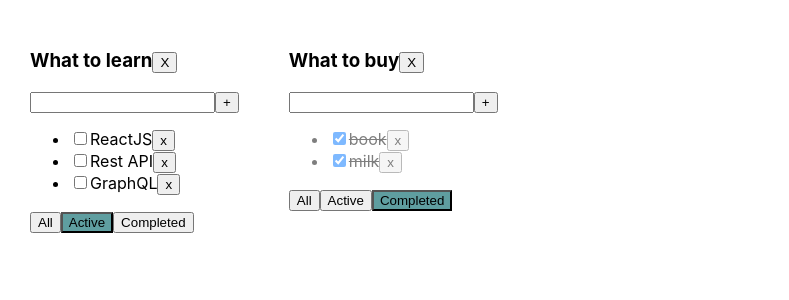
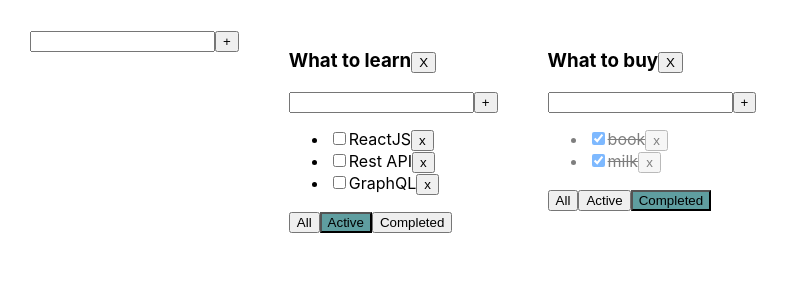
Before and after one commit to ksasrg/todolist, a React (Create React App) app: page / in a window 1280 px wide. Shown: the top 300 px of the page, without its empty margins (0-789 px from the left). Built offline with nearby package versions, Linux system fonts and the light colour scheme.

Commit message:
lesson 06

```diff
--- /dev/null
+++ b/src/AddItemForm.tsx
@@ -0,0 +1,45 @@
+
+import React, { ChangeEvent, KeyboardEvent, useState } from 'react'
+
+type AddItemFormPropsType = {
+    addItem: (title: string) => void
+}
+
+export function AddItemForm(props: AddItemFormPropsType) {
+
+    const [title, setTitle] = useState("")
+    const [error, setError] = useState<string>('')
+
+    const onChangeHandler = (e: ChangeEvent<HTMLInputElement>) => {
+        setTitle(e.currentTarget.value)
+        error && setError('')
+    }
+
+    const onKeyPressHandler = (e: KeyboardEvent<HTMLInputElement>) => {
+        if (e.charCode === 13) {
+            addTask();
+        }
+    }
+
+    const addTask = () => {
+        if (title.trim() === '') {
+            setError('Error')
+            setTitle("");
+            return
+        }
+        props.addItem(title.trim());
+        setTitle("");
+        setError('')
+    }
+
+    return (
+        <div>
+            <input value={title}
+                onChange={onChangeHandler}
+                onKeyPress={onKeyPressHandler}
+            />
+            <button onClick={addTask}>+</button>
+            {error && <div>{error}</div>}
+        </div>
+    )
+}
--- /dev/null
+++ b/src/AditableSpan.tsx
@@ -0,0 +1,35 @@
+import { ChangeEvent, useState } from "react"
+
+
+type aditableSpanPropsType = {
+    title: string
+    onChange: (value: string) => void
+}
+
+export function AditableSpan(props: aditableSpanPropsType) {
+    const [editMode, setEditMode] = useState<boolean>(false)
+    const [title, setTitle] = useState<string>('')
+
+    const activateEditMode = () => {
+        setEditMode(true)
+        setTitle(props.title)
+    }
+
+    const viewMode = () => {
+        setEditMode(false)
+        props.onChange(title)
+    }
+
+    const onchangeHandler = (e: ChangeEvent<HTMLInputElement>) => {
+        setTitle(e.currentTarget.value)
+    }
+
+
+    return (
+        editMode
+            ? <input value={title} onChange={onchangeHandler} onBlur={viewMode} autoFocus />
+            : <span onDoubleClick={activateEditMode}>{props.title}</span>
+    )
+}
+
+// 39:35
--- a/src/App.tsx
+++ b/src/App.tsx
@@ -2,6 +2,7 @@ import React, { useState } from 'react';
 import './App.css';
 import { Todolist } from './Todolist';
 import { v1 } from 'uuid';
+import { AddItemForm } from './AddItemForm';
 
 export type FilterValuesType = "all" | "active" | "completed";
 
@@ -11,7 +12,7 @@ type TodoListType = {
     filter: FilterValuesType
 }
 
-type TaskType = {
+export type TaskType = {
     id: string
     title: string
     isDone: boolean
@@ -85,10 +86,38 @@ function App() {
         setAllTasks({ ...allTasks })
     }
 
+    function addTodoList(title: string) {
+        const todoListId = v1()
+        setTodoLIsts([{ id: todoListId, title: title, filter: 'all' }, ...todoLists,])
+        setAllTasks({ ...allTasks, [todoListId]: [] })
+    }
 
+    const changeListTitle = (todoListId: string, title: string) => {
+        setTodoLIsts(todoLists.map(
+            tl => tl.id === todoListId ? { ...tl, title: title } : tl
+        ))
+    }
+
+    const changeTaskTitle = (todoListId: string, taskId: string, title: string) => {
+        setAllTasks({
+            ...allTasks,
+            [todoListId]: allTasks[todoListId].map(
+                t => t.id === taskId ? { ...t, title: title } : t)
+        })
+    }
+
+    // { id: todoListId1, title: 'What to learn', filter: 'active' },
+
+    // [todoListId2]: [
+    //     { id: v1(), title: "book", isDone: true },
+    //     { id: v1(), title: "milk", isDone: true },
+
+    // ],
 
     return (
         <div className="App">
+            <AddItemForm addItem={addTodoList} />
+
             {
                 todoLists.map((tl) => {
 
@@ -113,6 +142,8 @@ function App() {
                             changeStatus={changeStatus}
                             filter={tl.filter}
                             removeList={removeList}
+                            changeTaskTitle={changeTaskTitle}
+                            changeListTitle={changeListTitle}
                         />
                     )
                 })
--- a/src/Todolist.tsx
+++ b/src/Todolist.tsx
@@ -1,11 +1,9 @@
 import React, { ChangeEvent, KeyboardEvent, useState } from 'react';
-import { FilterValuesType } from './App';
+import { AddItemForm } from './AddItemForm';
+import { AditableSpan } from './AditableSpan';
+import { FilterValuesType, TaskType } from './App';
 
-type TaskType = {
-    id: string
-    title: string
-    isDone: boolean
-}
+
 
 type PropsType = {
     id: string
@@ -15,36 +13,13 @@ type PropsType = {
     changeFilter: (value: FilterValuesType, todoListId: string) => void
     addTask: (title: string, todoListId: string) => void
     changeStatus: (taskId: string, checked: boolean, todoListId: string) => void
+    changeTaskTitle: (todoListId: string, taskId: string, title: string) => void
+    changeListTitle: (todoListId: string, title: string) => void
     filter: FilterValuesType
     removeList: (todoListId: string) => void
 }
 
 export function Todolist(props: PropsType) {
-
-    const [title, setTitle] = useState("")
-    const [error, setError] = useState<string>('')
-
-    const addTask = () => {
-        if (title.trim() === '') {
-            setError('Error')
-            setTitle("");
-            return
-        }
-        props.addTask(title.trim(), props.id);
-        setTitle("");
-        setError('')
-    }
-
-    const onChangeHandler = (e: ChangeEvent<HTMLInputElement>) => {
-        setTitle(e.currentTarget.value)
-        error && setError('')
-    }
-
-    const onKeyPressHandler = (e: KeyboardEvent<HTMLInputElement>) => {
-        if (e.charCode === 13) {
-            addTask();
-        }
-    }
 
     const onAllClickHandler = () => props.changeFilter("all", props.id);
     const onActiveClickHandler = () => props.changeFilter("active", props.id);
@@ -54,20 +29,22 @@ export function Todolist(props: PropsType) {
         props.removeList(props.id)
     }
 
+    const changeListTitle = (title: string) => {
+        props.changeListTitle(props.id, title)
+    }
+
+    const addTask = (title: string) => {
+        props.addTask(title, props.id)
+    }
+
     return <div>
         <h3>
-            {props.title}
+
+            <AditableSpan title={props.title} onChange={changeListTitle} />
             <button onClick={removeList}>X</button>
         </h3>
 
-        <div>
-            <input value={title}
-                onChange={onChangeHandler}
-                onKeyPress={onKeyPressHandler}
-            />
-            <button onClick={addTask}>+</button>
-            {error && <div>{error}</div>}
-        </div>
+        <AddItemForm addItem={addTask} />
         <ul>
             {
                 props.tasks.map(t => {
@@ -76,6 +53,10 @@ export function Todolist(props: PropsType) {
                     const changeStatusHandler =
                         (e: ChangeEvent<HTMLInputElement>) =>
                             props.changeStatus(t.id, e.currentTarget.checked, props.id)
+
+                    const onChangeTitle = (title: string) => {
+                        props.changeTaskTitle(props.id, t.id, title)
+                    }
 
                     return <li
                         key={t.id}
@@ -86,7 +67,10 @@ export function Todolist(props: PropsType) {
                             checked={t.isDone}
                             onChange={changeStatusHandler}
                         />
-                        <span>{t.title}</span>
+                        <AditableSpan
+                            title={t.title}
+                            onChange={onChangeTitle}
+                        />
                         <button onClick={onClickHandler}>x</button>
                     </li>
                 })
```
